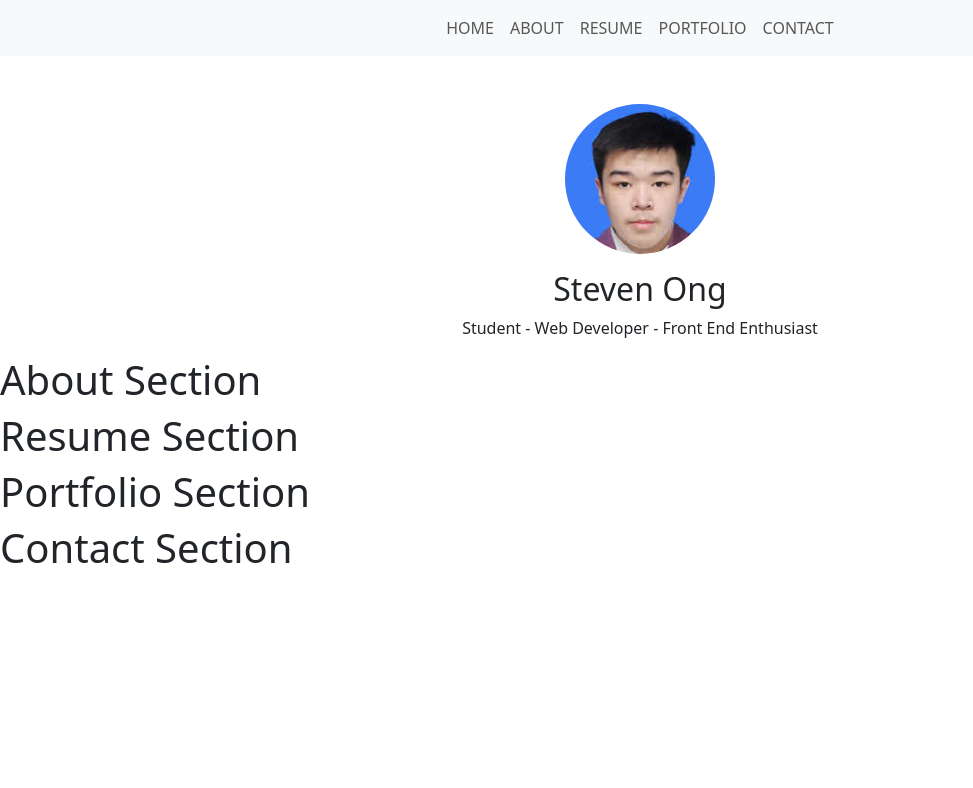
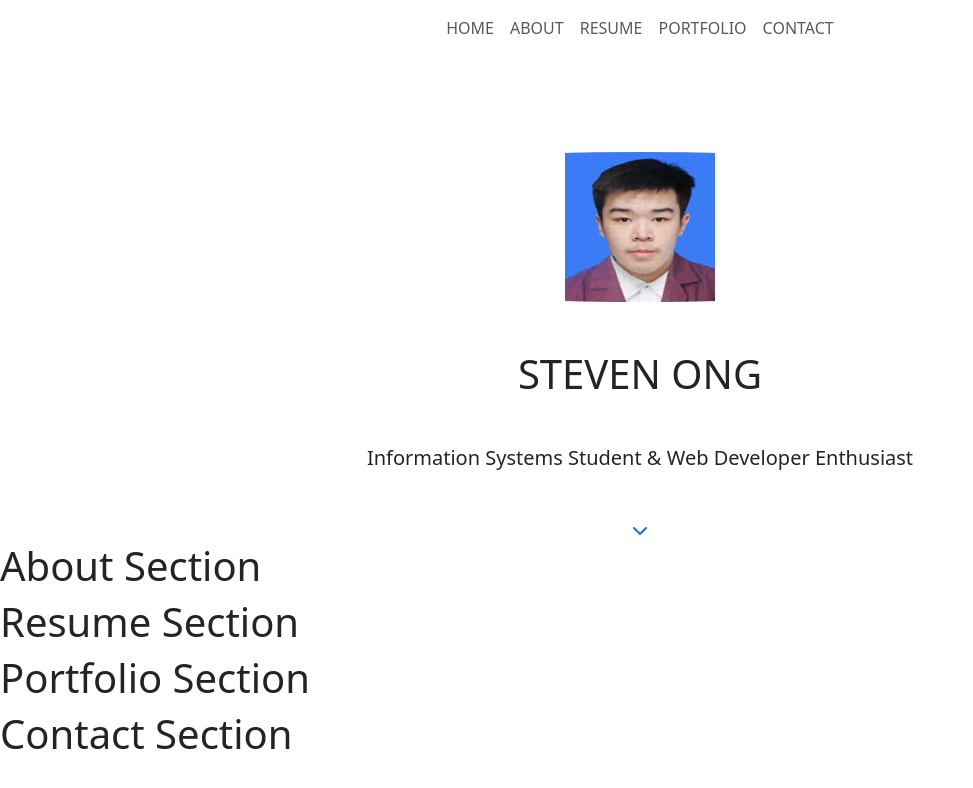
Before and after one commit to stevenongxd/Portfolio, a plain HTML site: page index.html in a window 1280 px wide. Shown: the whole page, without its empty margins (0-973 px from the left). Drawn offline with Linux system fonts and the light colour scheme.

Commit message:
Updated Navigation Bar & Created Home Section

```diff
--- a/index.html
+++ b/index.html
@@ -6,11 +6,13 @@
     <title>Portfolio</title>
     <link rel="stylesheet" href="/bootstrap-5.3.2-dist/css/bootstrap.css">
     <link rel="stylesheet" href="/style.css">
+    <link rel="stylesheet" href="https://cdnjs.cloudflare.com/ajax/libs/font-awesome/6.0.0-beta3/css/all.min.css">
+
 </head>
 <body>
     <!-- Header -->
       <header>
-        <nav class="navbar navbar-expand-lg bg-body-tertiary">
+          <nav class="navbar navbar-expand-lg">
               <div class="container-fluid">
 
                 <button class="navbar-toggler" type="button" data-bs-toggle="collapse" data-bs-target="#navbarNav" aria-controls="navbarNav" aria-expanded="false" aria-label="Toggle navigation">
@@ -38,22 +40,31 @@
                 </div>
               </div>
           </nav>
-    </header>
 
-      <section id="home" class="section mt-5">
-            <div class="container text-center">
+          <!-- Home/introduction Section -->
+            <section id="home" class="section mt-5 pt-5">
+                  <div class="container">
                       <!-- Mini Profile -->
                       <div class="row justify-content-center">
-                  <div class="col-lg-4">
-                    <div class="mx-auto rounded-circle overflow-hidden mb-3" style="width: 150px; height: 150px;">
-                      <img src="assets/mini-profile.jpg" alt="Your Name" class="img-fluid">
+                        <div class="col-lg-10 text-center">
+                          <div class="mx-auto rounded-circle overflow-hidden mb-4" id="mini-profile-container">
+                            <img src="assets/mini-profile.jpg" alt="Your Name" class="img-fluid" id="mini-profile">
                           </div>
-                    <h2>Steven Ong</h2>
-                    <p>Student - Web Developer - Front End Enthusiast</p>
+                          <div class="name-container mt-5">
+                            <h1>STEVEN ONG</h1>
+                          </div>
+                          <div class="title-container mt-5">
+                            <h5>Information Systems Student & Web Developer Enthusiast</h5>
+                            <div class="keyboard-animation mt-5">
+                              <a href="#about" class="btn-scroll scrollto" title="Scroll Down"><i class="fas fa-chevron-down"></i></a>
+                          </div>
+                          </div>
                         </div>
                       </div>
                     </div>
             </section>
+      </header>
+
 
       <section id="about" class="section">
         <h1>About Section</h1>
```
Lines whose indentation alone changed are shown as unchanged.
